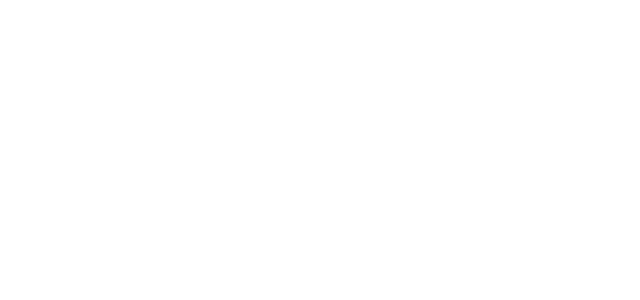
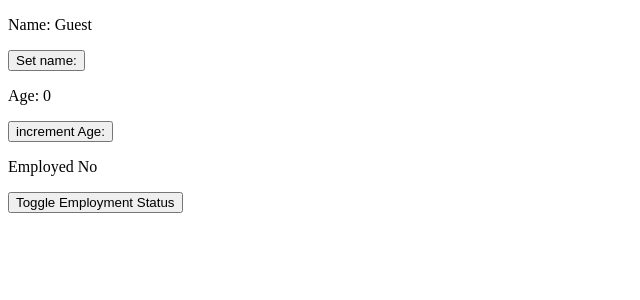
Before and after one commit to JakubNJ1212/my-react-app, a React (Vite) app: page / in a window 1280 px wide. Shown: the top 300 px of the page, without its empty margins (0-640 px from the left). Built offline with nearby package versions, Linux system fonts and the light colour scheme.

Commit message:
Setters example 1

```diff
--- a/src/App.jsx
+++ b/src/App.jsx
@@ -5,7 +5,7 @@ function App() {
 
   return (
     <>
-
+     <MyComponent/>
     </>
   );
 }
--- a/src/MyComponent.jsx
+++ b/src/MyComponent.jsx
@@ -1,6 +1,32 @@
+import React, {useState} from 'react';
 
 function MyComponent() {
 
+const [name, setName] = useState("Guest");
+const [age, setAge] = useState(0);
+const [isEmployed, setIsEmployed] = useState(false);
+
+const updateName = () => {
+    setName('Petar');
 }
 
-export default MyComponent;
+const incrementAge = () => {
+    setAge(age +1);
+}
+
+
+return(
+
+        <div>
+             <p>Name: {name}</p>
+            <button onClick={updateName}>Set name:</button>
+            <p>Age: {age}</p>
+            <button onClick={incrementAge}>increment Age:</button>
+
+            <p>Employed {isEmployed ? "Yes" : "No"}</p>
+            <button onClick={() => setIsEmployed(!isEmployed)}>Toggle Employment Status</button>
+        </div>  );
+
+}
+
+export default MyComponent
```
